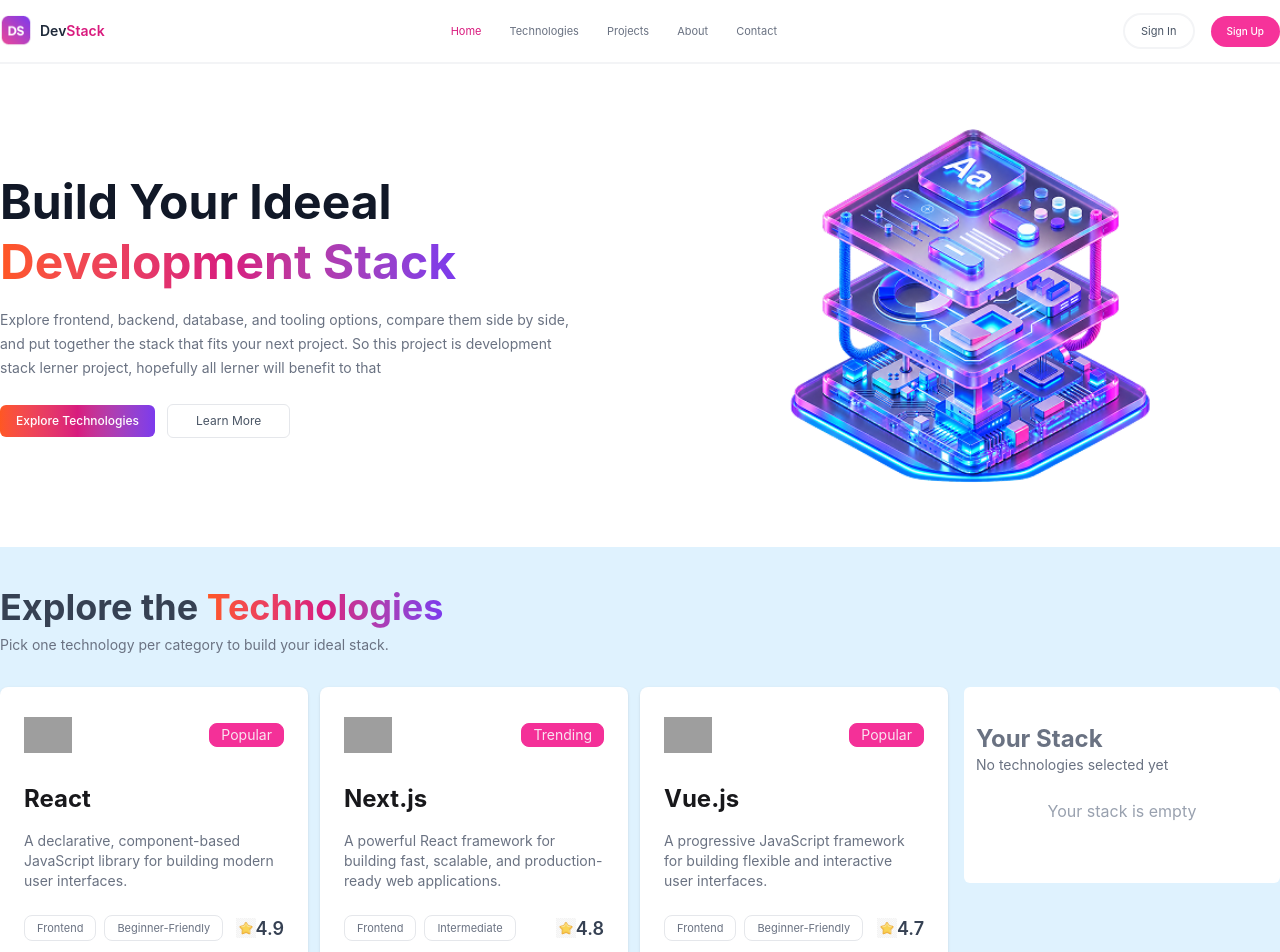
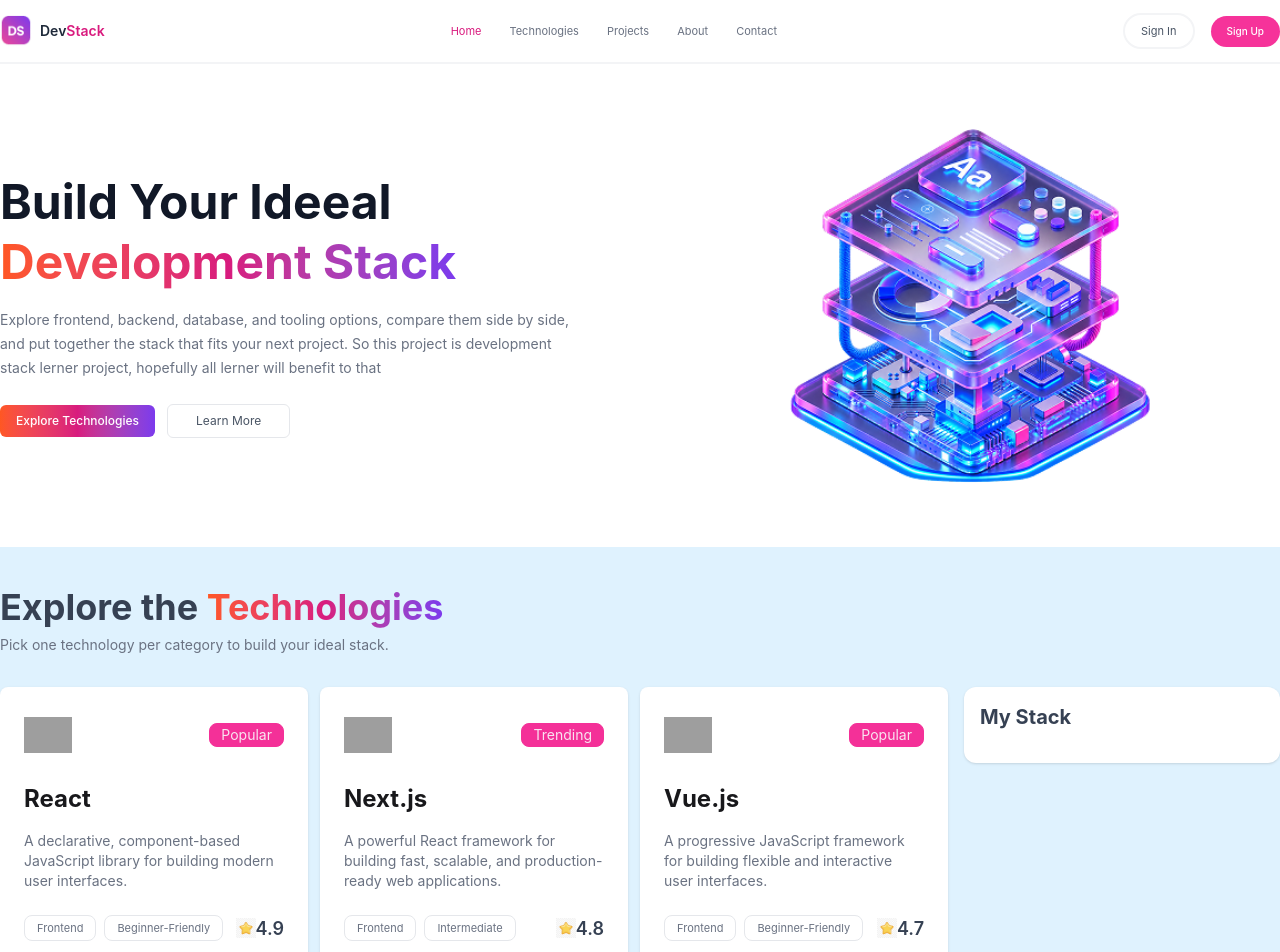
Before and after one commit to ahassh1/dev-stack5, a React (Vite) app: page / in a window 1280 px wide. Shown: the top 952 px of the page. Built offline with nearby package versions, Linux system fonts and the light colour scheme; grey boxes are pictures that could not be loaded.

Commit message:
implement lifting state up method  for selected technologies

```diff
--- a/src/App.tsx
+++ b/src/App.tsx
@@ -1,4 +1,4 @@
-import { Suspense } from "react";
+import { Suspense, useState } from "react";
 
 import Banner from "./components/Banner";
 import Navbar from "./components/Navbar";
@@ -16,13 +16,18 @@ const technologyfetch = async (): Promise<ItechType[]> => {
 
 function App() {
   const technologyPromise = technologyfetch();
+  const [selectedTechnology, setSelectedTechnology] = useState<ItechType[]>([])
 
+  const handleAddToSelect =(technology:ItechType)=>{
+    setSelectedTechnology([...selectedTechnology, technology])
+  }
+  console.log(selectedTechnology);
   return (
     <>
       <Navbar />
       <Banner />
       <Suspense fallback={<h1>Loading...</h1>}>
-        <Technologies technologyPromise={technologyPromise} />
+        <Technologies selectedTechnology={selectedTechnology} technologyPromise={technologyPromise} handleAddToSelect={handleAddToSelect}/>
       </Suspense>
       <Footer/>
     </>
--- a/src/components/Navbar.tsx
+++ b/src/components/Navbar.tsx
@@ -20,7 +20,7 @@ const Navbar = () => {
         </div>
 
         <div className="md:flex items-center gap-7 hidden">
-          <a href="#" className="text-[11px] text-[#D91B7E]">
+          <a href="" className="text-[11px] text-[#D91B7E]">
             Home
           </a>
 
--- a/src/components/technologies/ExploreTechnology.tsx
+++ b/src/components/technologies/ExploreTechnology.tsx
@@ -1,13 +1,16 @@
 import React from "react";
 
 import type { ItechType } from "../../types/TechType";
-import TechnologyCard from "./technologyCard";
+import TechnologyCard from "./TechnologyCard";
+
 
 interface ExploreTechnologyProps {
   technologies: ItechType[];
+  handleAddToSelect: (technology:ItechType) => void
 }
 
-const ExploreTechnology = ({ technologies }: ExploreTechnologyProps) => {
+
+const ExploreTechnology = ({ technologies, handleAddToSelect }: ExploreTechnologyProps) => {
   return (
     <div className="grid grid-cols-1 gap-3 mt-8 md:grid-cols-2 lg:grid-cols-3">
       {technologies.map((technology: ItechType) => {
@@ -15,6 +18,7 @@ const ExploreTechnology = ({ technologies }: ExploreTechnologyProps) => {
           <TechnologyCard
             key={technology.id}
             technology={technology}
+            handleAddToSelect={handleAddToSelect}
           />
         );
       })}
--- a/src/components/technologies/StackTechnology.tsx
+++ b/src/components/technologies/StackTechnology.tsx
@@ -1,15 +1,50 @@
-import React from 'react';
+import React from "react";
 
-const StackTechnology = () => {
-    return (
-        <div className='bg-white rounded-md px-3 py-9'>
-            <h1 className='font-bold text-2xl text-gray-500'>Your Stack</h1>
-            <p className='text-sm text-gray-500'>No technologies selected yet</p>
+import type { ItechType } from "../../types/TechType";
+
+interface StackTechnologyProps {
+  selectedTechnology: ItechType[];
+}
+
+const StackTechnology = ({
+  selectedTechnology,
+}: StackTechnologyProps) => {
+  return (
+    <div className="bg-white rounded-xl shadow-sm p-4">
+
+      <h2 className="text-xl font-bold text-gray-700">
+        My Stack
+      </h2>
+
+      <div className="mt-4 space-y-3">
+
+        {selectedTechnology.map((technology) => (
+          <div
+            key={technology.id}
+            className="flex items-center gap-3 border border-gray-200 rounded-lg p-3"
+          >
+            <img
+              src={technology.icon}
+              alt={technology.name}
+              className="w-10 h-10 object-contain"
+            />
+
             <div>
-                <p className='text-ms text-gray-400 text-center py-6'>Your stack is empty</p>
+              <h3 className="font-semibold text-gray-700">
+                {technology.name}
+              </h3>
+
+              <p className="text-xs text-gray-400">
+                {technology.category}
+              </p>
             </div>
-        </div>
-    );
+          </div>
+        ))}
+
+      </div>
+
+    </div>
+  );
 };
 
 export default StackTechnology;
--- a/src/components/technologies/Technologies.tsx
+++ b/src/components/technologies/Technologies.tsx
@@ -4,10 +4,12 @@ import ExploreTechnology from "./ExploreTechnology";
 import StackTechnology from "./StackTechnology";
 interface technologyProps {
   technologyPromise: Promise<ItechType[]>;
+  handleAddToSelect:(technology:ItechType) => void;
+  selectedTechnology:ItechType[]
 }
-const Technologies = ({ technologyPromise }: technologyProps) => {
+const Technologies = ({ technologyPromise, handleAddToSelect, selectedTechnology }: technologyProps) => {
   const technologies = use(technologyPromise);
-  console.log(technologies);
+
   return (
     <div className="bg-sky-100 py-8">
       <div className="mx-auto container px-3 md:px-0">
@@ -21,10 +23,10 @@ const Technologies = ({ technologyPromise }: technologyProps) => {
 
      <div className=" flex flex-col md:flex-row gap-4 mb-2 ">
        <div className="md:w-3/4 w-full">
-         <ExploreTechnology technologies={technologies} />
+         <ExploreTechnology technologies={technologies} handleAddToSelect={handleAddToSelect} />
        </div >
        <div className="md:w-1/4 w-full md:mt-8">
-        <StackTechnology/>
+        <StackTechnology  selectedTechnology={selectedTechnology}/>
         </div>
      </div>
       </div>
--- a/src/components/technologies/TechnologyCard.tsx
+++ b/src/components/technologies/TechnologyCard.tsx
@@ -5,9 +5,11 @@ import type { ItechType } from "../../types/TechType";
 
 interface TechnologyCardProps {
   technology: ItechType;
+  handleAddToSelect:(technology:ItechType) =>void
 }
 
-const TechnologyCard = ({ technology }: TechnologyCardProps) => {
+const TechnologyCard = ({ technology, handleAddToSelect }: TechnologyCardProps) => {
+
   return (
     <div className="card bg-base-100 shadow-sm">
       <div className="card-body">
@@ -58,7 +60,7 @@ const TechnologyCard = ({ technology }: TechnologyCardProps) => {
 
         </div>
 
-        <button className="btn bg-gray-900 text-white btn-block rounded-lg mt-6 hover:bg-white hover:text-black">
+        <button onClick={()=> handleAddToSelect(technology)} className="btn bg-gray-900 text-white btn-block rounded-lg mt-6 hover:bg-white hover:text-black">
           Explore
         </button>
 
```
